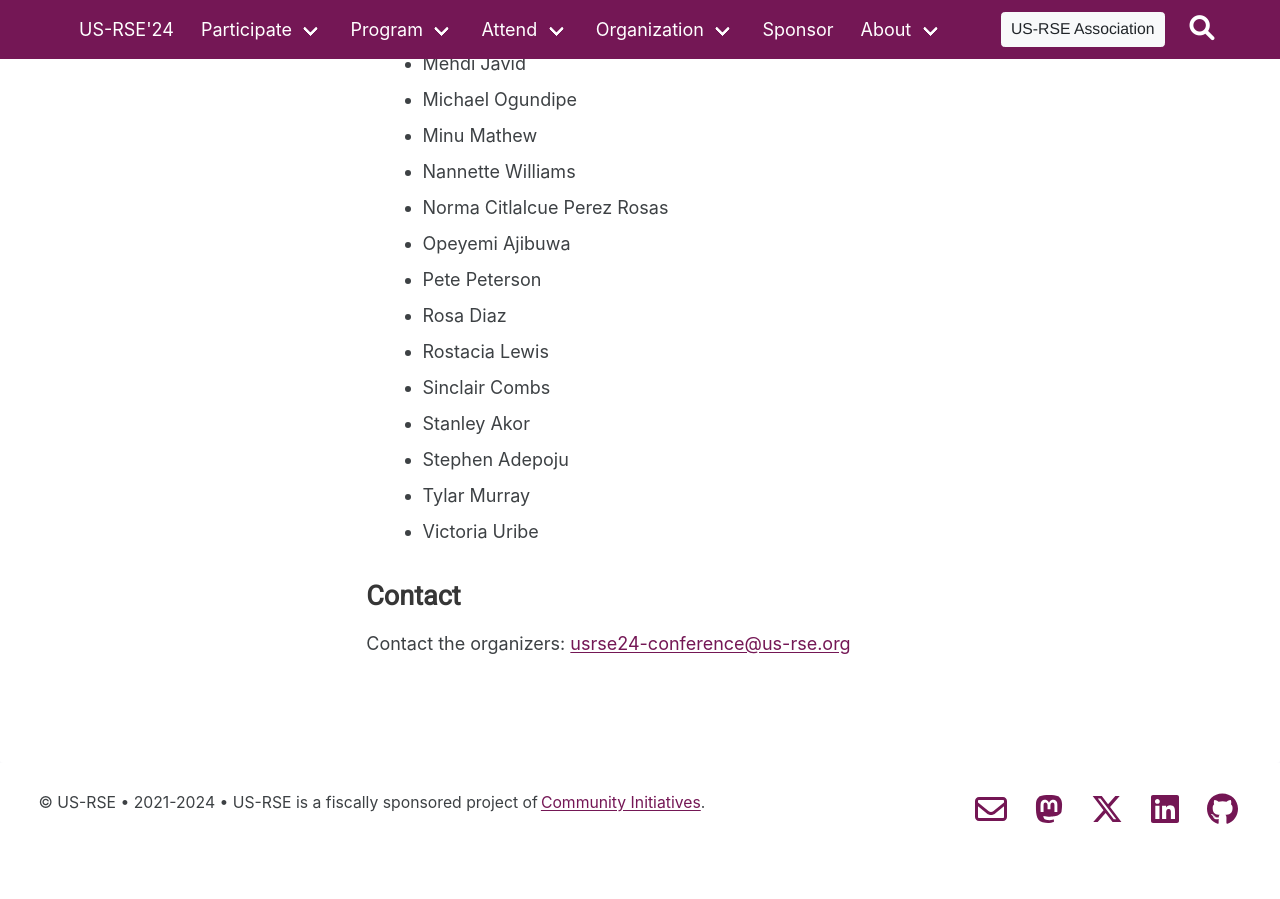
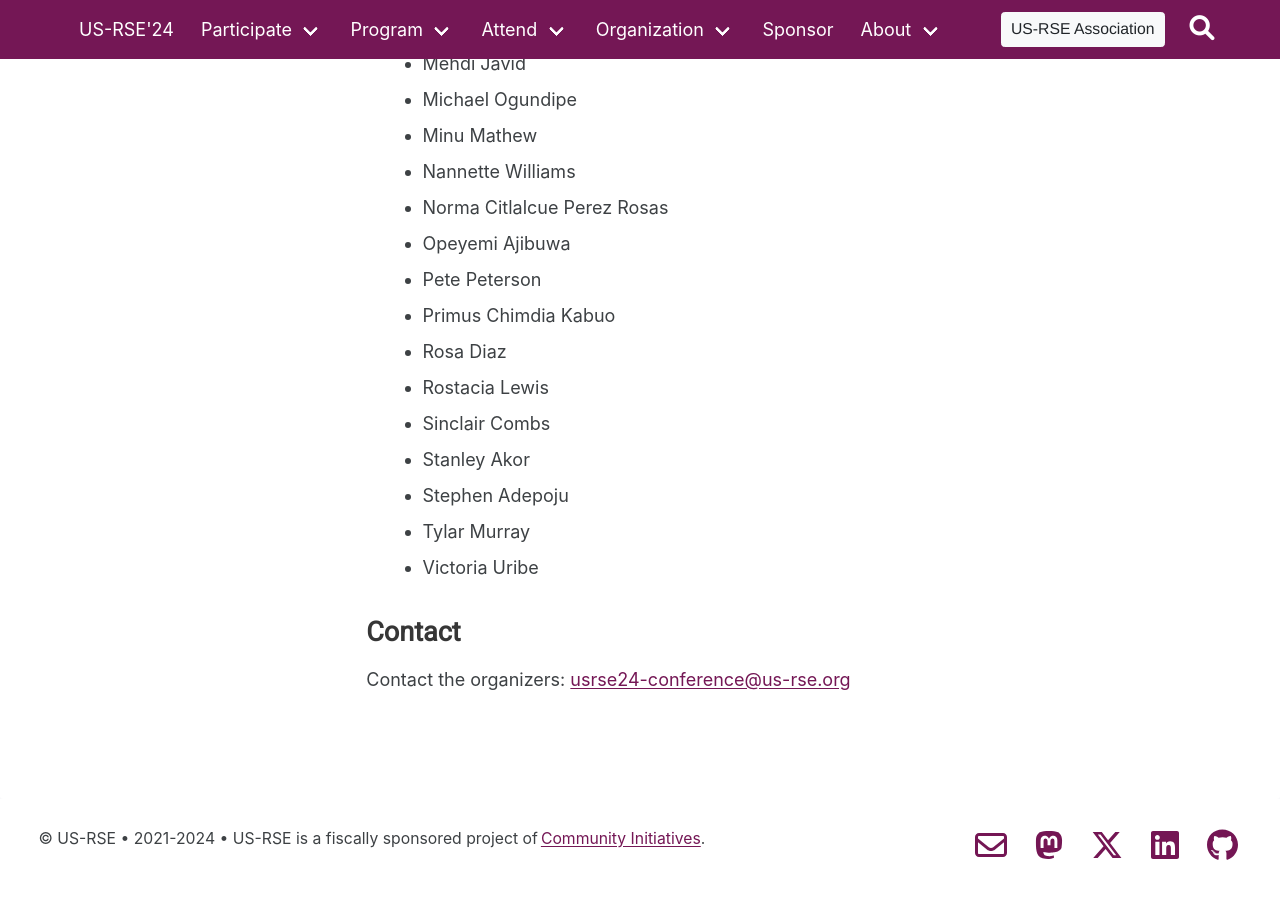
Before and after one commit to USRSE/usrse24, a Jekyll site: the page built from pages/organization/organization.md, in a window 1280 px wide and 900 px high, scrolled down 7183 px. Built offline with Jekyll 4.4.1, drawn with Linux system fonts in a browser that asks for light colours; a style sheet for code colours, icons or effects is not loaded; before the commit the page ends 8047 px from its top, so only the background shows below that.

Commit message:
Missed a name

```diff
--- a/pages/organization/organization.md
+++ b/pages/organization/organization.md
@@ -221,6 +221,7 @@ the Executive Director, and the Community Manager.
 - Norma Citlalcue Perez Rosas
 - Opeyemi Ajibuwa
 - Pete Peterson
+- Primus Chimdia Kabuo
 - Rosa Diaz
 - Rostacia Lewis
 - Sinclair Combs
```
